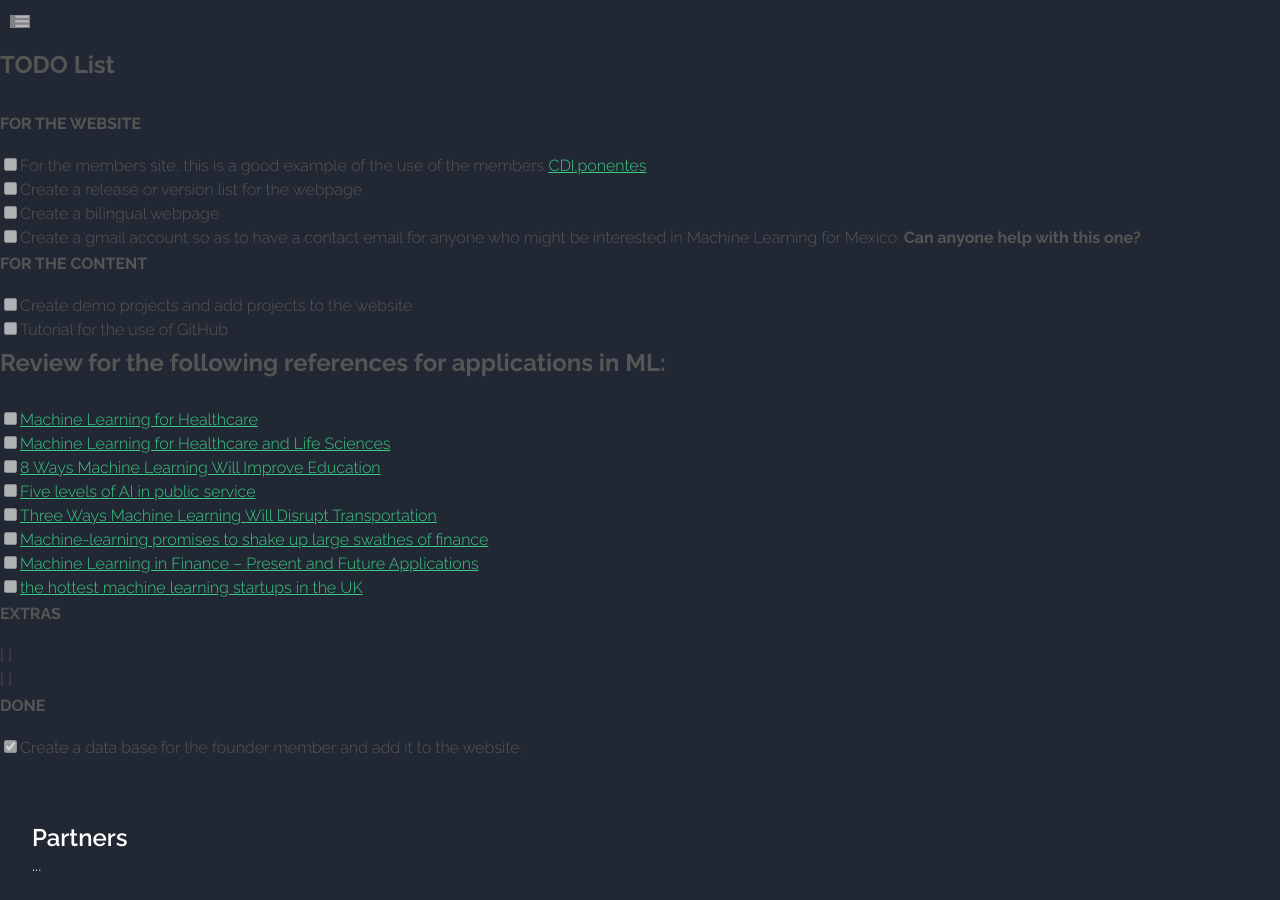
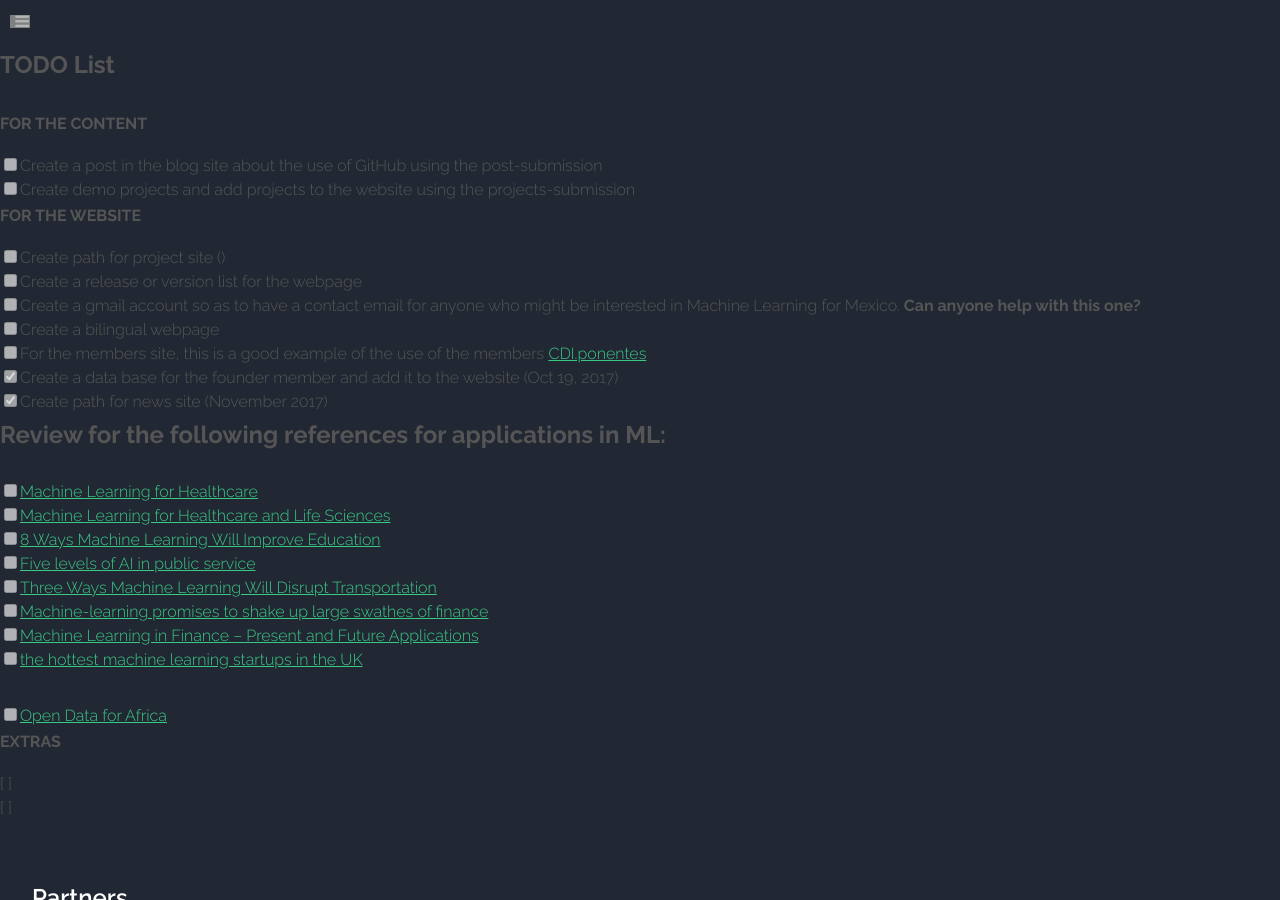
Before and after one commit to etanmn283/p11, a Jekyll site: the page built from docs/TODO.md, in a window 1280 px wide and 900 px high. Built offline with Jekyll 4.4.1, drawn with Linux system fonts in a browser that asks for light colours; our own code applies the rules of GitHub Pages for plain Markdown files; grey boxes are pictures that could not be loaded.

Commit message:
20NOV2017

```diff
--- a/_includes/news.html
+++ b/_includes/news.html
@@ -18,7 +18,7 @@
 									{{ post.excerpt }}
 									<footer>
 										<ul class="actions">
-											<li><a href="{{ site.baseurl }}{{ post.url }}" class="button icon fa-file-text">Continue Reading</a></li>
+											<li><a href="{{ site.baseurl }}{{ new.url }}" class="button icon fa-file-text">Continue Reading</a></li>
 											<li><a href="#" class="button alt icon fa-comment">33 comments</a></li>
 										</ul>
 									</footer>
--- a/_layouts/landing.html
+++ b/_layouts/landing.html
@@ -18,7 +18,7 @@ layout: default
 									<header class="major">
 										<h2>Machine Learning for Mexico</h2>
 										<!-- <span class="byline">&hellip; a responsive HTML5 site template freebie by <a href="http://templated.co">TEMPLATED</a>. Released for free under the <a href="http://templated.co/license">Creative Commons Attribution</a> license, so use it for whatever (personal or commercial) &ndash; just give us credit!</span> -->
-										<span class="byline">Machine Learning for Mexico, [#ML4MX], is a group of Mexicans who are working towards the use of Machine Learning and reliable Datasets to create better living conditions in Mexico</span>
+										<span class="byline">Machine Learning for Mexico, [#ML4MX], is a group of Mexicans who are working towards the use of Machine Learning tools and reliable Datasets to create better living conditions in Mexico.</span>
 									</header>
 
 									<a href="#" class="button alt">Join Us</a>
--- a/blog/index.html
+++ b/blog/index.html
@@ -10,7 +10,7 @@ layout: main
 				<div class="10u -1u">
 					<header class="major">
 						<h2>Blog</h2>
-						<span class="byline">Integer sit amet pede vel arcu aliquet pretium</span>
+						<span class="byline">Blog Posts</span>
 					</header>
 					<ul class="style">
 						{% for post in site.posts offset: 0 limit: 4 %}
--- a/docs/TODO.md
+++ b/docs/TODO.md
@@ -1,18 +1,22 @@
 TODO List
 ---
 
+# FOR THE CONTENT
+
+- [ ] Create a post in the blog site about the use of GitHub using the post-submission
+- [ ] Create demo projects and add projects to the website using the projects-submission
+
 # FOR THE WEBSITE
 
-- [ ] For the members site, this is a good example of the use of the members [CDI.ponentes](https://www.ciudaddelasideas.com/ponentes.php?ayo=2017)
+
+- [ ] Create path for project site ()
 - [ ] Create a release or version list for the webpage
-- [ ] Create a bilingual webpage
 - [ ] Create a gmail account so as to have a contact email for anyone who might be
 interested in Machine Learning for Mexico. **Can anyone help with this one?**
-
-# FOR THE CONTENT
-
-- [ ] Create demo projects and add projects to the website
-- [ ] Tutorial for the use of GitHub
+- [ ] Create a bilingual webpage
+- [ ] For the members site, this is a good example of the use of the members [CDI.ponentes](https://www.ciudaddelasideas.com/ponentes.php?ayo=2017)
+- [X] Create a data base for the founder member and add it to the website (Oct 19, 2017)
+- [X] Create path for news site (November 2017)
 
 ## Review for the following references for applications in ML:
 
@@ -26,10 +30,10 @@ interested in Machine Learning for Mexico. **Can anyone help with this one?**
 - [ ] [the hottest machine learning startups in the UK](https://www.techworld.com/picture-gallery/startups/uk-ai-startups-watch-hottest-machine-learning-startups-in-uk-3645606/)
 
 
+- [ ] [Open Data for Africa](http://dataportal.opendataforafrica.org/)
+
+
+
 # EXTRAS
 - [ ]
 - [ ]
-
-
-# DONE
-- [X] Create a data base for the founder member and add it to the website.
```
Also changed, not shown: _includes/nav.html (+9 -7 lines), _news/2014-08-20-one.md (added, +8 -0 lines), _news/2014-08-25-two.md (added, +8 -0 lines), _news/2014-08-31-three.md (added, +8 -0 lines), index.html (+5 -5 lines).
